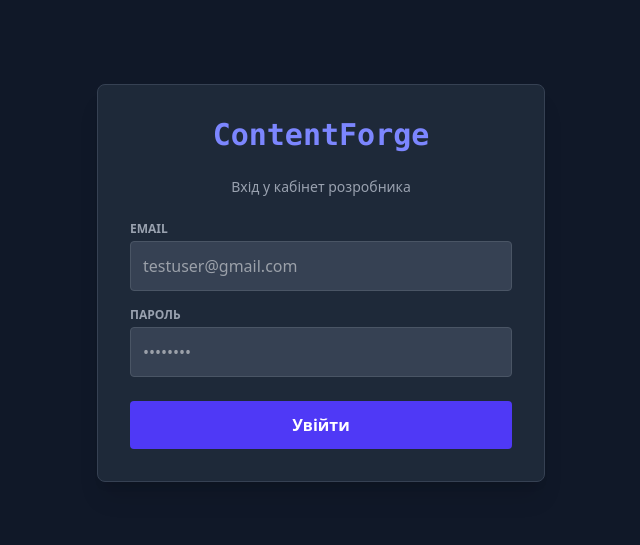
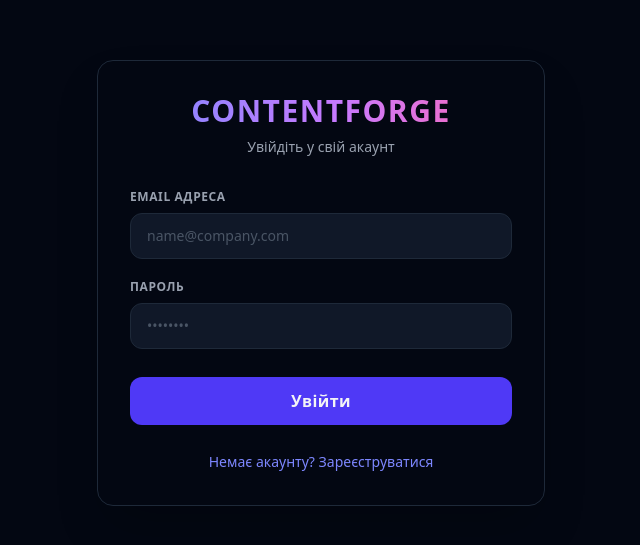
Before and after one commit to Lyalik121/ContentForge, a React (Vite) app in the folder frontend/: page / in a window 1280 px wide. Shown: the part 117-662 px from the top of the page, without its empty margins (319-959 px from the left). Built offline with nearby package versions, Linux system fonts and the light colour scheme.

Commit message:
feat: expand auth component to support both login and registration modes

```diff
--- a/frontend/src/pages/Login.jsx
+++ b/frontend/src/pages/Login.jsx
@@ -1,76 +1,92 @@
-import React, { useState } from 'react';
+import React, { useState, useEffect } from 'react';
 
-export default function Login({ onLoginSuccess }) {
+export default function Auth() {
+  const [isLoginMode, setIsLoginMode] = useState(true);
   const [email, setEmail] = useState('');
   const [password, setPassword] = useState('');
-  const [error, setError] = useState('');
   const [loading, setLoading] = useState(false);
+
+  useEffect(() => {
+    if (localStorage.getItem('token')) {
+      window.location.href = '/';
+    }
+  }, []);
 
   const handleSubmit = async (e) => {
     e.preventDefault();
-    setError('');
+    if (!email || !password) {
+      alert('Будь ласка, заповніть усі поля!');
+      return;
+    }
+
     setLoading(true);
+    const endpoint = isLoginMode ? '/api/auth/login' : '/api/auth/register';
+    const targetUrl = `http://localhost:3000${endpoint}`;
 
     try {
-      const response = await fetch('http://localhost:3000/api/auth/login', {
+      const res = await fetch(targetUrl, {
         method: 'POST',
         headers: { 'Content-Type': 'application/json' },
         body: JSON.stringify({ email, password }),
       });
 
-      const data = await response.json();
+      const data = await res.json();
 
-      if (!response.ok) {
-        throw new Error(data.error || 'Щось пішло не так');
+      if (res.ok) {
+        if (isLoginMode) {
+          localStorage.setItem('token', data.token);
+          window.location.href = '/';
+        } else {
+          alert('Реєстрація успішна! Тепер ви можете увійти.');
+          setIsLoginMode(true);
+          setPassword('');
+        }
+      } else {
+        alert(data.message || `Помилка сервера: ${res.status}`);
       }
-
-      localStorage.setItem('token', data.token);
-      alert('Успішний вхід! Токен збережено.');
-
-      if (onLoginSuccess) {
-        onLoginSuccess();
-      }
-
     } catch (err) {
-      setError(err.message);
+      console.error(err);
+      alert("Не вдалося зв'язатися з сервером.");
     } finally {
       setLoading(false);
     }
   };
 
   return (
-    <div className="min-h-screen flex items-center justify-center bg-gray-900 text-white p-4">
-      <div className="bg-gray-800 p-8 rounded-lg shadow-xl w-full max-w-md border border-gray-700">
-        <h2 className="text-3xl font-bold mb-6 text-center text-indigo-400 font-mono">ContentForge</h2>
-        <p className="text-gray-400 text-sm text-center mb-6">Вхід у кабінет розробника</p>
+    <div className="min-h-screen bg-[#030712] text-gray-100 flex flex-col items-center justify-center p-6">
+      <div className="w-full max-w-md bg-gray-950 border border-gray-800 rounded-2xl p-8 shadow-2xl">
+        <h1 className="text-3xl font-black text-center tracking-wider bg-gradient-to-r from-indigo-400 via-purple-400 to-pink-400 bg-clip-text text-transparent uppercase mb-2">
+          ContentForge
+        </h1>
+        <p className="text-gray-400 text-sm text-center mb-8">
+          {isLoginMode ? 'Увійдіть у свій акаунт' : 'Створіть новий акаунт для роботи'}
+        </p>
 
-        {error && (
-          <div className="bg-red-500/20 border border-red-500 text-red-400 p-3 rounded mb-4 text-sm">
-            {error}
-          </div>
-        )}
-
-        <form onSubmit={handleSubmit} className="space-y-4">
+        <form onSubmit={handleSubmit} className="space-y-5">
           <div>
-            <label className="block text-xs font-semibold text-gray-400 uppercase mb-1">Email</label>
+            <label className="block text-xs font-bold uppercase tracking-wider text-gray-400 mb-2">
+              Email адреса
+            </label>
             <input
               type="email"
               value={email}
               onChange={(e) => setEmail(e.target.value)}
-              className="w-full p-3 rounded bg-gray-700 border border-gray-600 focus:outline-none focus:border-indigo-500 text-white"
-              placeholder="testuser@gmail.com"
+              placeholder="name@company.com"
+              className="w-full bg-gray-900 border border-gray-800 rounded-xl px-4 py-3 text-sm text-gray-100 placeholder-gray-600 focus:outline-none focus:border-indigo-500 transition"
               required
             />
           </div>
 
           <div>
-            <label className="block text-xs font-semibold text-gray-400 uppercase mb-1">Пароль</label>
+            <label className="block text-xs font-bold uppercase tracking-wider text-gray-400 mb-2">
+              Пароль
+            </label>
             <input
               type="password"
               value={password}
               onChange={(e) => setPassword(e.target.value)}
-              className="w-full p-3 rounded bg-gray-700 border border-gray-600 focus:outline-none focus:border-indigo-500 text-white"
               placeholder="••••••••"
+              className="w-full bg-gray-900 border border-gray-800 rounded-xl px-4 py-3 text-sm text-gray-100 placeholder-gray-600 focus:outline-none focus:border-indigo-500 transition"
               required
             />
           </div>
@@ -78,11 +94,23 @@ export default function Login({ onLoginSuccess }) {
           <button
             type="submit"
             disabled={loading}
-            className="w-full bg-indigo-600 hover:bg-indigo-500 text-white font-bold p-3 rounded transition duration-200 disabled:opacity-50 mt-2"
+            className="w-full bg-indigo-600 hover:bg-indigo-500 disabled:bg-gray-900 disabled:text-gray-600 py-3 rounded-xl font-bold tracking-wide transition duration-200 mt-2"
           >
-            {loading ? 'Вхід...' : 'Увійти'}
+            {loading ? 'Обробка...' : isLoginMode ? 'Увійти' : 'Зареєструватися'}
           </button>
         </form>
+
+        <div className="mt-6 text-center">
+          <button
+            onClick={() => {
+              setIsLoginMode(!isLoginMode);
+              setPassword('');
+            }}
+            className="text-sm text-indigo-400 hover:text-indigo-300 font-medium transition duration-150"
+          >
+            {isLoginMode ? 'Немає акаунту? Зареєструватися' : 'Вже є акаунт? Увійти'}
+          </button>
+        </div>
       </div>
     </div>
   );
```
